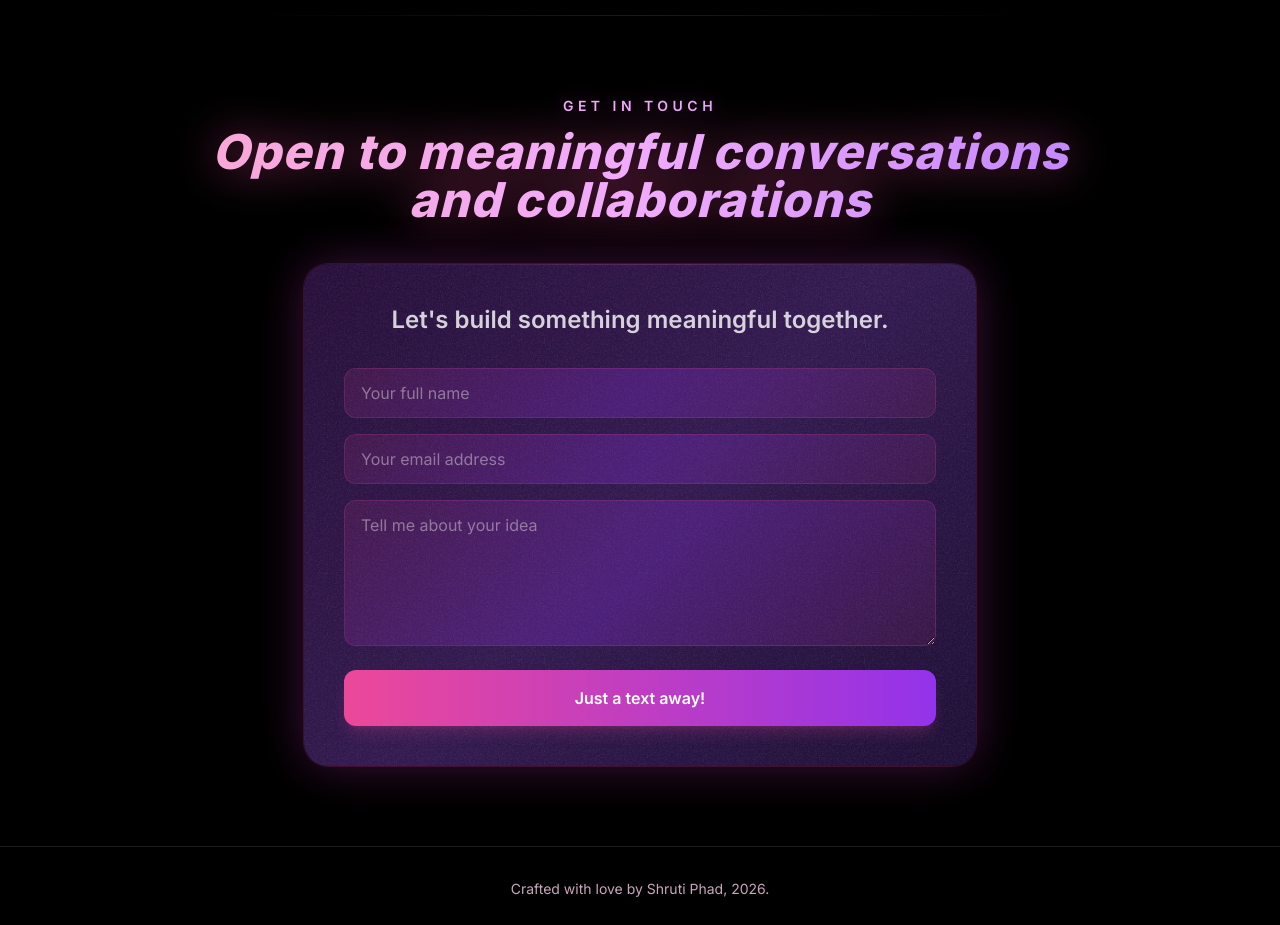
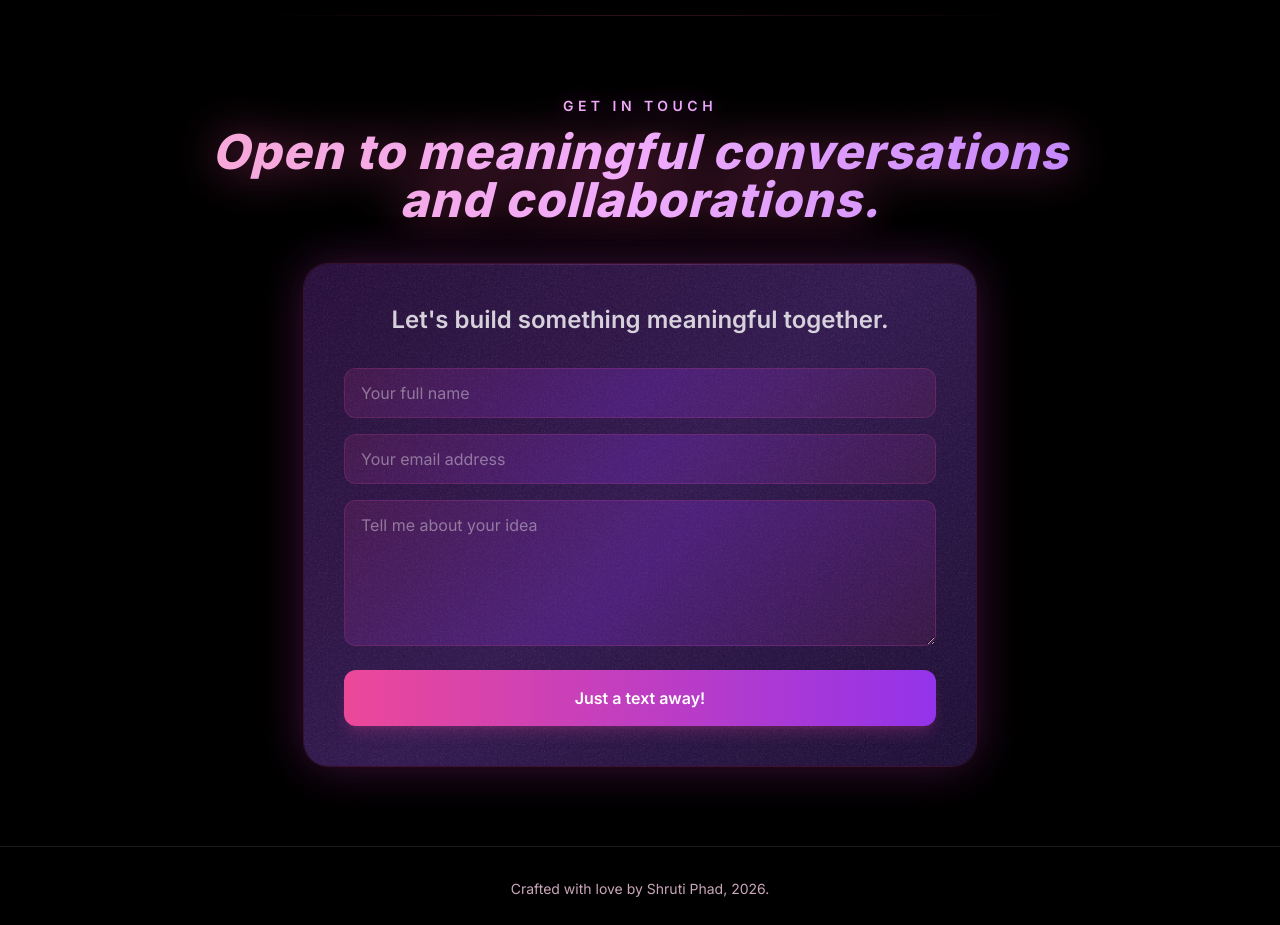
Before and after one commit to shrutiphad/ShrutiPortfolio, a Next.js app: page / in a window 1280 px wide. Shown: the part 5720-6645 px from the top of the page. Built offline with nearby package versions, Linux system fonts and the light colour scheme; a web font is replaced by a local one.

Commit message:
final version

```diff
--- a/src/sections/Contact.tsx
+++ b/src/sections/Contact.tsx
@@ -66,7 +66,7 @@ export const ContactSection = () => {
             hover:drop-shadow-[0_0_32px_rgba(236,72,153,0.85)]
             transition-all duration-300
           ">
-            Open to meaningful conversations and collaborations
+            Open to meaningful conversations and collaborations.
           </h2>
         </motion.div>
 
```
